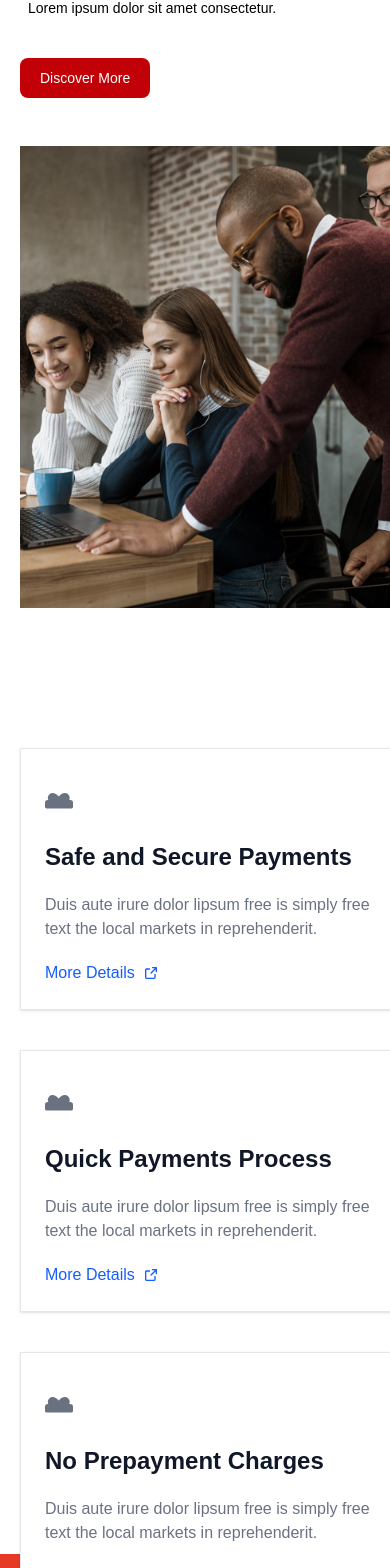
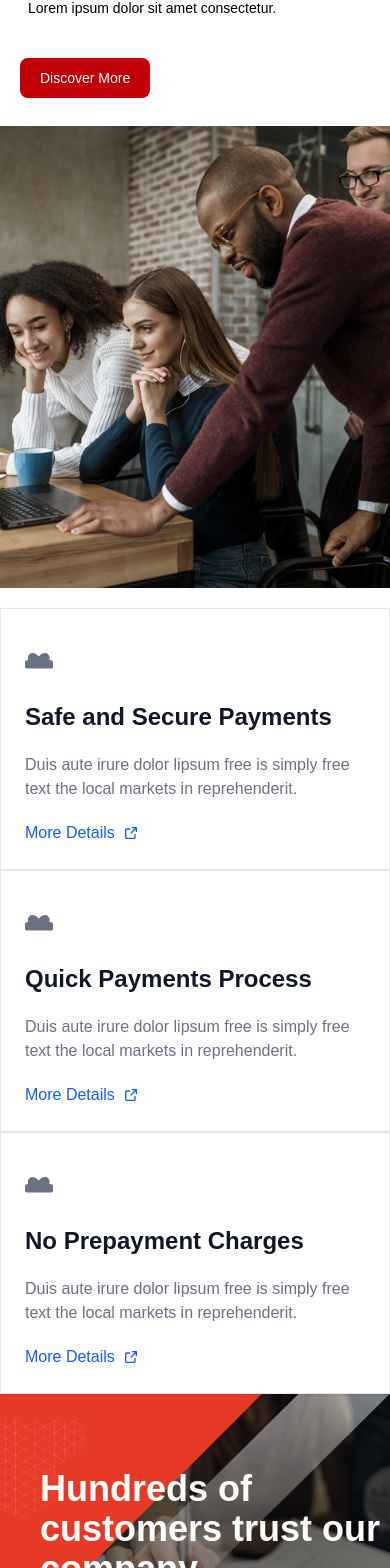
Before and after one commit to Keshavyadav98/Garvikfinancials, a Next.js app: page / in a window 390 px wide. Shown: the part 957-2525 px from the top of the page. Built offline with nearby package versions, Linux system fonts and the light colour scheme.

Commit message:
Content Added

```diff
--- a/src/app/page.tsx
+++ b/src/app/page.tsx
@@ -117,17 +117,17 @@ export default function Home() {
               </div>
             </div>
 
-            <div className="w-full m-5 lg:w-[40vw]">
+            <div className="w-full m-0 lg:m-5 lg:w-[40vw]">
               <Image src={img1} alt="About Company" />
             </div>
           </div>
 
           {/* Payment Cards */}
-          <div className="flex justify-around flex-col lg:flex-row mt-5 relative z-10 top-20">
+          <div className="flex justify-around flex-col lg:flex-row mt-5 relative z-10 top-0 md:top-20">
             {paymentCard.map((item, index) => (
               <div
                 key={index}
-                className="w-full m-5 lg:w-[30vw] p-6 bg-white border border-gray-200 shadow-sm"
+                className="w-full m-0 lg:m-5 lg:w-[30vw] p-6 bg-white border border-gray-200 shadow-sm"
               >
                 <svg
                   className="w-7 h-7 my-5 text-gray-500"
```
